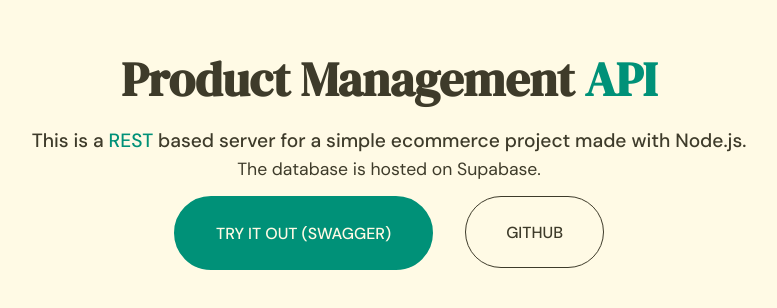
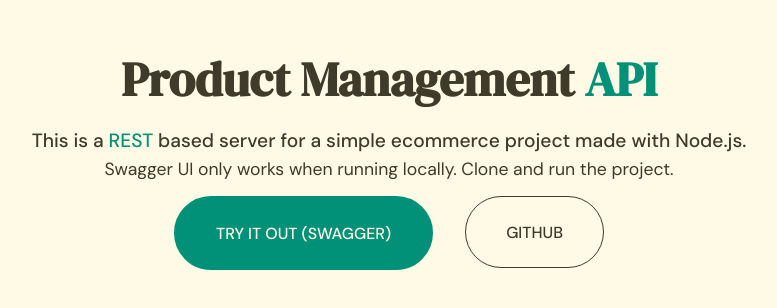
Before and after one commit to mabdullah412/product-management-api, a website: page public/index.html in a window 1280 px wide. Shown: the part 242-550 px from the top of the page, without its empty margins (251-1028 px from the left). Drawn offline with Linux system fonts and the light colour scheme.

Commit message:
update README

```diff
--- a/package.json
+++ b/package.json
@@ -4,7 +4,7 @@
   "description": "",
   "main": "app.js",
   "scripts": {
-    "test": "echo \"Error: no test specified\" && exit 1"
+    "start": "node app.js"
   },
   "author": "mabdullah412",
   "license": "ISC",
@@ -12,7 +12,9 @@
     "@supabase/supabase-js": "^2.43.2",
     "dotenv": "^16.4.5",
     "express": "^4.19.2",
-    "jsonwebtoken": "^9.0.2",
+    "jsonwebtoken": "^9.0.2"
+  },
+  "devDependencies": {
     "swagger-jsdoc": "^6.2.8",
     "swagger-ui-express": "^5.0.0"
   }
--- a/public/index.html
+++ b/public/index.html
@@ -16,7 +16,7 @@
   <div>
     <p class="description">This is a <span class="primary-color">REST</span> based server for a
       simple ecommerce project made with Node.js.</p>
-    <p class="description">The database is hosted on Supabase.</p>
+    <p class="description">Swagger UI only works when running locally. Clone and run the project.</p>
   </div>
   <div class="buttons">
     <a class="btn" href="/docs">Try it out (Swagger)</a>
```
Also changed, not shown: README.md, public/images/ADDTOCART.png (added), public/images/AUTHTOKEN.png (added), public/images/CREATEPRODUCT.png (added), public/images/CREATEUSER.png (added), public/images/DELETEPRODUCT.png (added), public/images/GETALLPRODUCTS.png (added), public/images/GETCARTDETAILS.png (added), public/images/GETORDERDETAILS.png (added), public/images/PLACEORDER.png (added), public/images/REMOVEFROMCART.png (added), public/images/SWAGGER.png (added), public/images/UPDATEPRODUCT.png (added), 1 other file.
